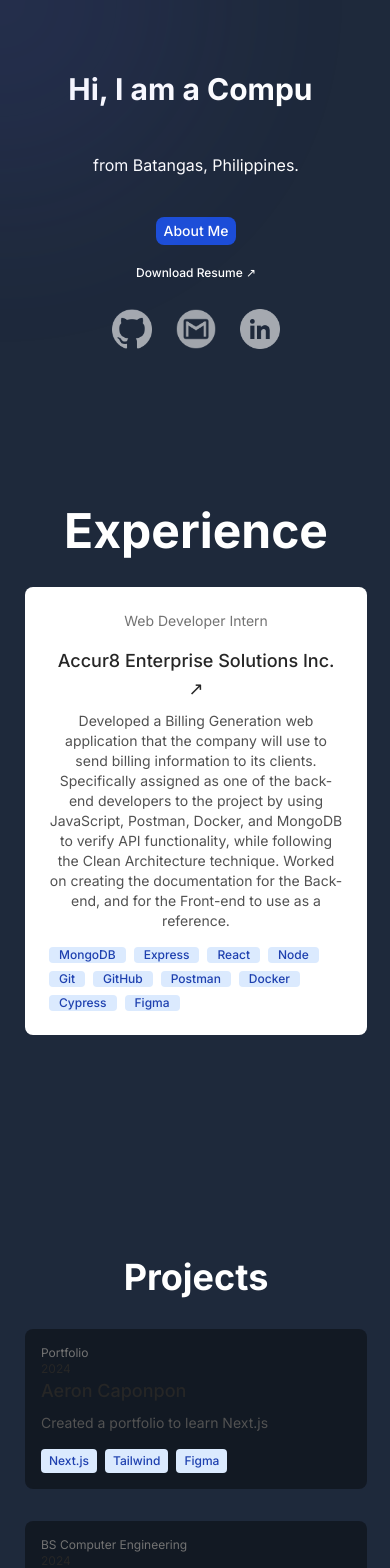
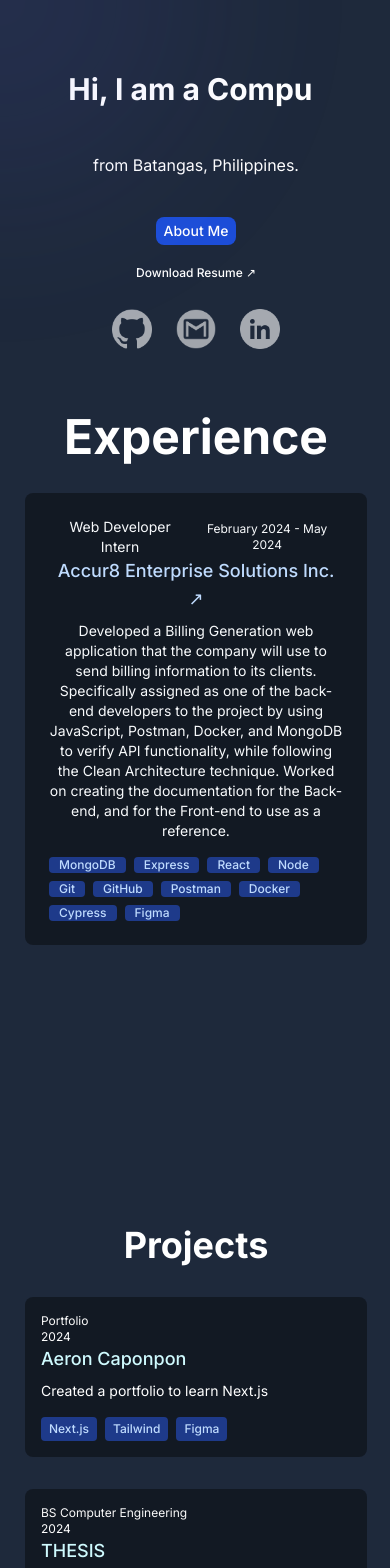
Before and after one commit to aeron-cap/aeron.github.io, a Next.js app: page / in a window 390 px wide. Shown: the top 1568 px of the page. Built offline with nearby package versions, Linux system fonts and the light colour scheme.

Commit message:
adjusted and tweaked the ui for the mobile viewspace

```diff
--- a/app/components/AboutMe.tsx
+++ b/app/components/AboutMe.tsx
@@ -25,7 +25,7 @@ const AboutMe = () => {
         <Button
           onClick={() => setIsOpen(true)}
           id="AboutMe"
-          className="block text-white bg-blue-700 hover:bg-blue-800 font-medium rounded-lg text-sm px-2 py-1 text-center dark:bg-blue-600 dark:hover:bg-blue-700 dark:focus:ring-blue-800"
+          className="block text-white bg-blue-700 hover:bg-blue-800 font-medium rounded-lg text-sm px-2 py-1 text-center"
         >
           About Me
         </Button>
--- a/app/components/ExperienceCards.tsx
+++ b/app/components/ExperienceCards.tsx
@@ -30,27 +30,27 @@ const ExperienceCards = () => {
     <div className="max-w-screen-lg mx-auto">
       {experienceData.map((x) => (
         <div className="pb-8" key={x.id}>
-          <div className="flex flex-col rounded-lg h-auto bg-white dark:bg-black/40 backdrop-blur-2xl transition ease-in-out delay-150 bg-black/40 hover:-translate-y-1 hover:scale-105 hover:shadow-2xl duration-200">
+          <div className="flex flex-col rounded-lg h-auto bg-whitebackdrop-blur-2xl transition ease-in-out delay-150 bg-black/40 hover:-translate-y-1 hover:scale-105 hover:shadow-2xl duration-200">
             <div className="flex flex-col justify-stretch p-6 md:p-8">
-              <p className="text-sm md:text-md text-neutral-500 dark:text-neutral-300">
-                {x.position}
-              </p>
-              <a className="text-xs md:text-sm w-fit">{x.duration}</a>
+              <div className="flex justify-between items-center">
+                <p className="text-sm md:text-md text-slate-50">{x.position}</p>
+                <a className="text-xs md:text-sm text-slate-50">{x.duration}</a>
+              </div>
               <a
-                className="after:content-['_↗'] mb-2 text-lg md:text-xl font-medium text-neutral-800 dark:text-neutral-50"
+                className="after:content-['_↗'] mb-2 text-lg md:text-xl font-medium text-blue-200"
                 href={x.link}
                 target="_blank"
               >
                 {x.company}
               </a>
-              <p className="mb-4 text-sm md:text-base text-neutral-600 dark:text-neutral-200">
+              <p className="mb-4 text-sm md:text-base text-slate-50">
                 {x.description}
               </p>
               <div className="flex flex-wrap gap-2">
                 {x.tags.map((tag) => (
                   <span
                     key={tag}
-                    className="w-fit bg-blue-100 text-blue-800 text-xs md:text-sm font-medium px-2.5 rounded dark:bg-blue-900 dark:text-blue-300"
+                    className="w-fit bg-blue-900 text-blue-200 text-xs md:text-sm font-medium px-2.5 rounded"
                   >
                     {tag}
                   </span>
--- a/app/components/ProjectCards.tsx
+++ b/app/components/ProjectCards.tsx
@@ -63,28 +63,26 @@ const ProjectCards = () => {
     <>
       {projectData.map((x) => (
         <div
-          className="flex flex-col bg-black/40 hover:-translate-y-1 hover:scale-105 hover:shadow-2xl transition-transform duration-300 rounded-lg p-4 sm:p-6 text-neutral-800 dark:text-neutral-50"
+          className="flex flex-col bg-black/40 hover:-translate-y-1 hover:scale-105 hover:shadow-2xl transition-transform duration-300 rounded-lg p-4 sm:p-6"
           key={x.id}
         >
-          <a className="text-xs text-neutral-500 dark:text-neutral-300">
-            {x.type}
-          </a>
+          <a className="text-xs text-neutral-50">{x.type}</a>
           <a className="text-xs">{x.date}</a>
           <a
-            className="text-lg sm:text-xl font-medium mb-2"
+            className="text-lg sm:text-xl font-medium mb-2 text-cyan-100"
             href={x.link}
             target={x.target}
           >
             {x.title}
           </a>
-          <article className="mb-4 text-neutral-600 dark:text-neutral-200 text-sm sm:text-base">
+          <article className="mb-4 text-sm sm:text-base">
             {x.description}
           </article>
           <div className="flex flex-wrap gap-2">
             {x.tags.map((tag, index) => (
               <span
                 key={index}
-                className="bg-blue-100 text-blue-800 text-xs sm:text-sm font-medium px-2 py-1 rounded dark:bg-blue-900 dark:text-blue-300"
+                className="bg-blue-900 text-blue-200 text-xs sm:text-sm font-medium px-2 py-1 rounded"
               >
                 {tag}
               </span>
--- a/app/experience/page.tsx
+++ b/app/experience/page.tsx
@@ -6,9 +6,9 @@ const Experience = () => {
   return (
     <main
       id="projects"
-      className="flex flex-col justify-center items-center h-screen w-screen"
+      className="flex flex-col items-center h-screen w-screen pt-16"
     >
-      <div className="pt-8 w-full max-w-screen-lg px-6 text-center sm:text-left">
+      <div className="w-full max-w-screen-lg px-6 text-center sm:text-left">
         <p className="text-5xl font-bold sm:text-6xl mb-8">Experience</p>
         <ExperienceCards />
       </div>
--- a/app/footer/page.tsx
+++ b/app/footer/page.tsx
@@ -3,7 +3,7 @@ import React from "react";
 
 const Footer = () => {
   return (
-    <div className="flex flex-col items-center md:items-end w-screen px-4 md:px-32 pb-4 pt-40">
+    <div className="flex flex-col items-center md:items-end w-screen px-4 md:px-32 pb-4 pt-32">
       <p className="text-xs opacity-60 hover:opacity-100 text-center md:text-right">
         Designed in Figma, programmed using VSCode with Next.js and Tailwind.
       </p>
--- a/app/globals.css
+++ b/app/globals.css
@@ -43,9 +43,3 @@ body {
 html {
   scroll-behavior: smooth;
 }
-
-@layer base {
-  html {
-    color-scheme: light !important;
-  }
-}
--- a/app/projects/page.tsx
+++ b/app/projects/page.tsx
@@ -6,7 +6,7 @@ const Projects = () => {
   return (
     <main
       id="projects"
-      className="flex flex-col items-center w-screen px-6 sm:px-12 pt-16 pb-16"
+      className="flex flex-col items-center w-screen px-6 sm:px-12 pt-8 pb-16"
     >
       <div className="max-w-screen-lg mx-auto">
         <p className="text-4xl sm:text-5xl lg:text-6xl font-bold mb-8 text-center sm:text-left">
--- a/tailwind.config.ts
+++ b/tailwind.config.ts
@@ -33,7 +33,9 @@ const config: Config = {
     // animation: {
     //   "refine-slide": "refine 5s ",
     // },
+    darkMode: "false",
   },
+
   plugins: [],
 };
 export default config;
```
